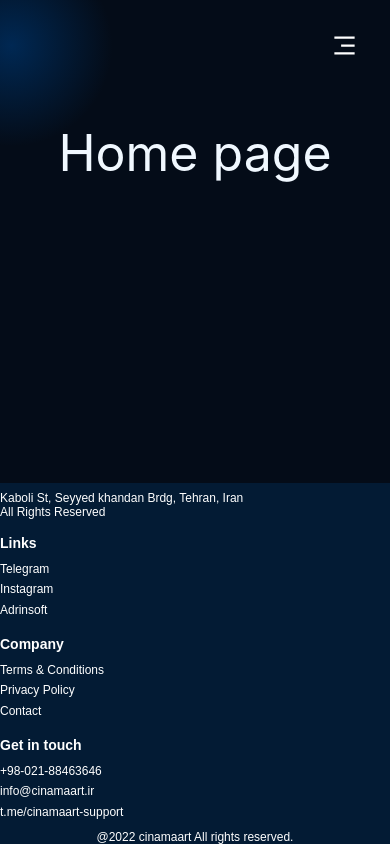
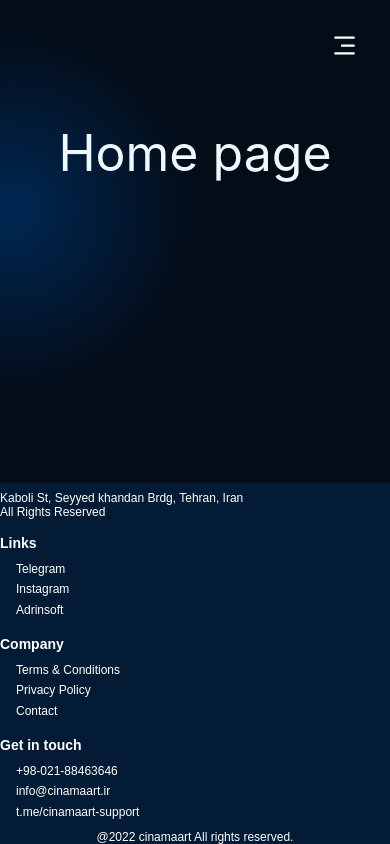
Before and after one commit to omiddadvar/cinmaart-front-test-next, a Next.js app: page / in a window 390 px wide. Built offline with nearby package versions, Linux system fonts and the light colour scheme.

Commit message:
Footer Got Right :smiley:

```diff
--- a/components/layout.jsx
+++ b/components/layout.jsx
@@ -4,9 +4,11 @@ import Footer from './footer'
 
 const Layout = ({children}) => {
   return (
-    <div className='gradient__bg'>
+    <div className='gradient__bg Main_Container'>
       <Navbar/>
+         <div className='Children_container'>
           {children}
+         </div>
       <Footer/>
     </div>
   )
--- a/package.json
+++ b/package.json
@@ -4,7 +4,7 @@
   "private": true,
   "scripts": {
     "dev": "next dev",
-    "build": "next build",
+    "build": "next build && next export",
     "start": "next start",
     "lint": "next lint"
   },
--- a/styles/components/Footer.module.css
+++ b/styles/components/Footer.module.css
@@ -1,13 +1,13 @@
 .footer {
-    z-index: -1;
+    z-index: 0;
     display: flex;
     flex-direction: column;
     justify-content: center;
     align-items: center;
+    align-self: flex-end;
 
     background: var(--color-footer);
 
-    position: fixed;
     left: 0;
     bottom: 0;
     width: 100%;
@@ -111,7 +111,10 @@
     .footer_links div {
         margin: 0.5rem 0;
     }
-
+    .footer_links_div p {
+        margin-left: 1rem;
+        cursor: pointer;
+    }
     .footer_btn p {
         font-size: 14px;
         /* line-height: 20px; */
--- a/styles/components/Navbar.module.css
+++ b/styles/components/Navbar.module.css
@@ -118,6 +118,7 @@
     }
     .navbar_menu {
         display: flex;
+        z-index: 100;
     }
 }
 
--- a/styles/globals.css
+++ b/styles/globals.css
@@ -46,3 +46,13 @@ a {
   /* global 92%+ browsers support */
   background:radial-gradient(circle at 3% 25%, rgba(0, 40, 83, 1) 0%, rgba(4, 12, 24, 1) 25%);
 }
+.Main_Container{
+  height: 100vh;
+  display: flex;
+  flex-direction: column;
+}
+.Children_container{
+  z-index: 1;
+  flex: 1;
+  align-self: stretch;
+}
```
Also changed, not shown: 1 other file (tests, documents, lock files or other folders).
